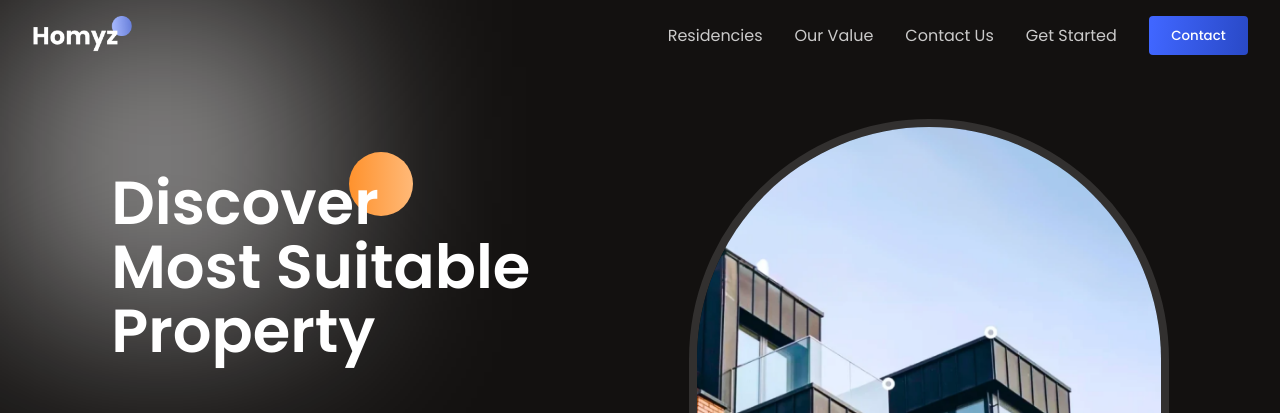
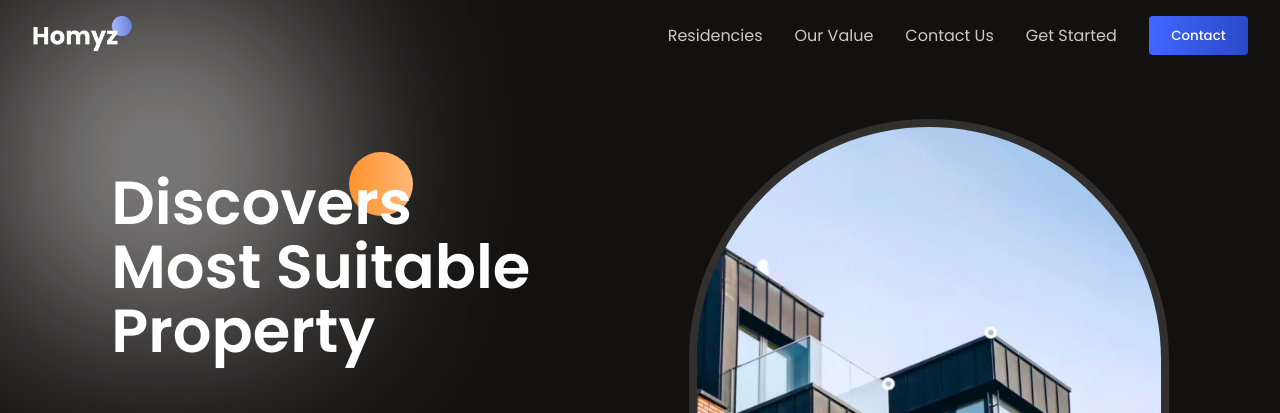
Before and after one commit to HimanshuSenjaliya/Reactjs_website, a React (Create React App) app: page / in a window 1280 px wide. Shown: the top 413 px of the page. Built offline with nearby package versions, Linux system fonts and the light colour scheme.

Commit message:
feat : add deployment purpose commit

```diff
--- a/src/components/Hero/Hero.jsx
+++ b/src/components/Hero/Hero.jsx
@@ -11,7 +11,7 @@ const Hero = () => {
           <div className="hero-title">
             <div className="orange-circle" />
             <h1>
-              Discover <br /> Most Suitable <br /> Property
+              Discovers <br /> Most Suitable <br /> Property
             </h1>
           </div>
           <div className="flexColStart hero-des">
```
